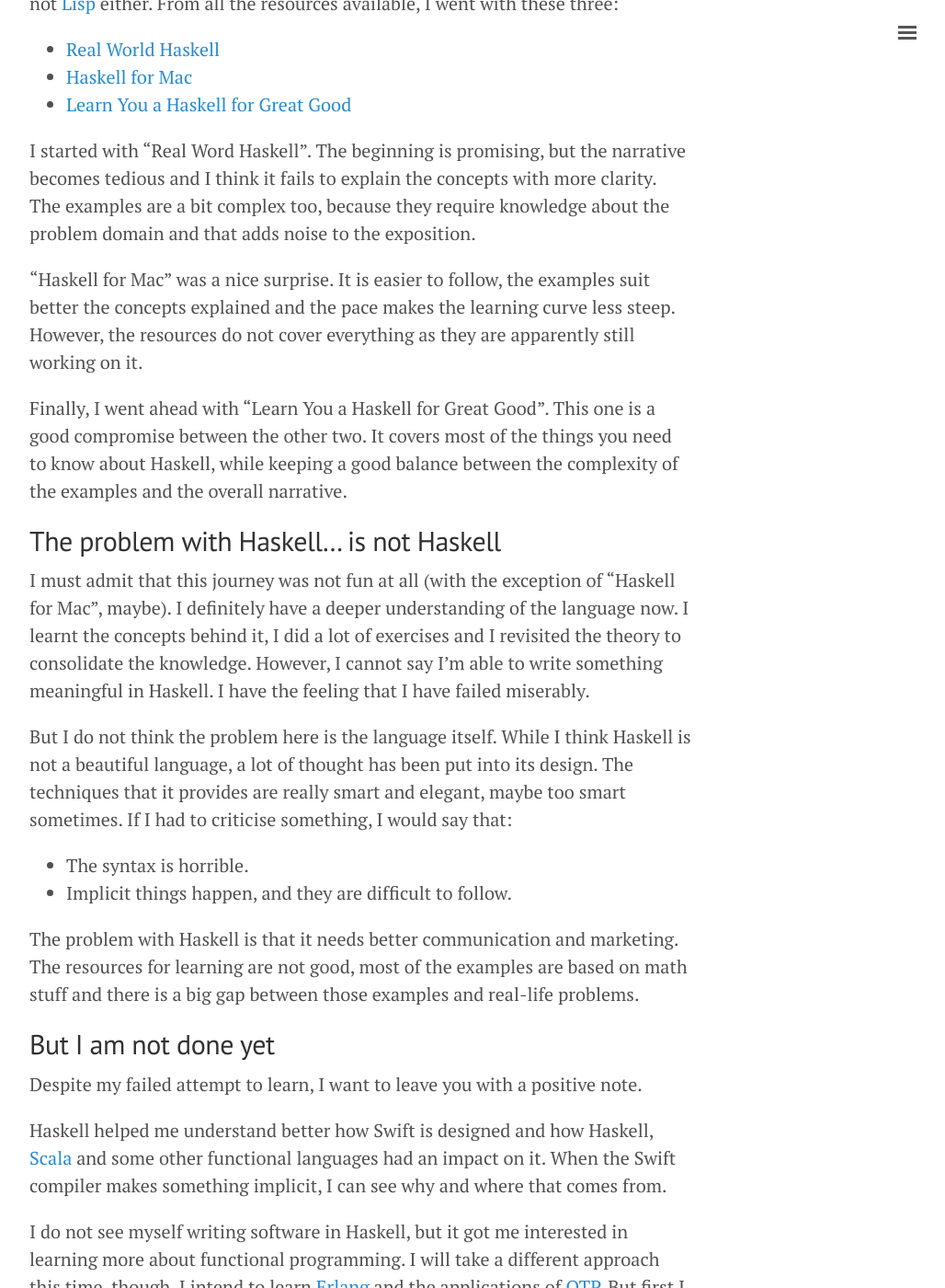
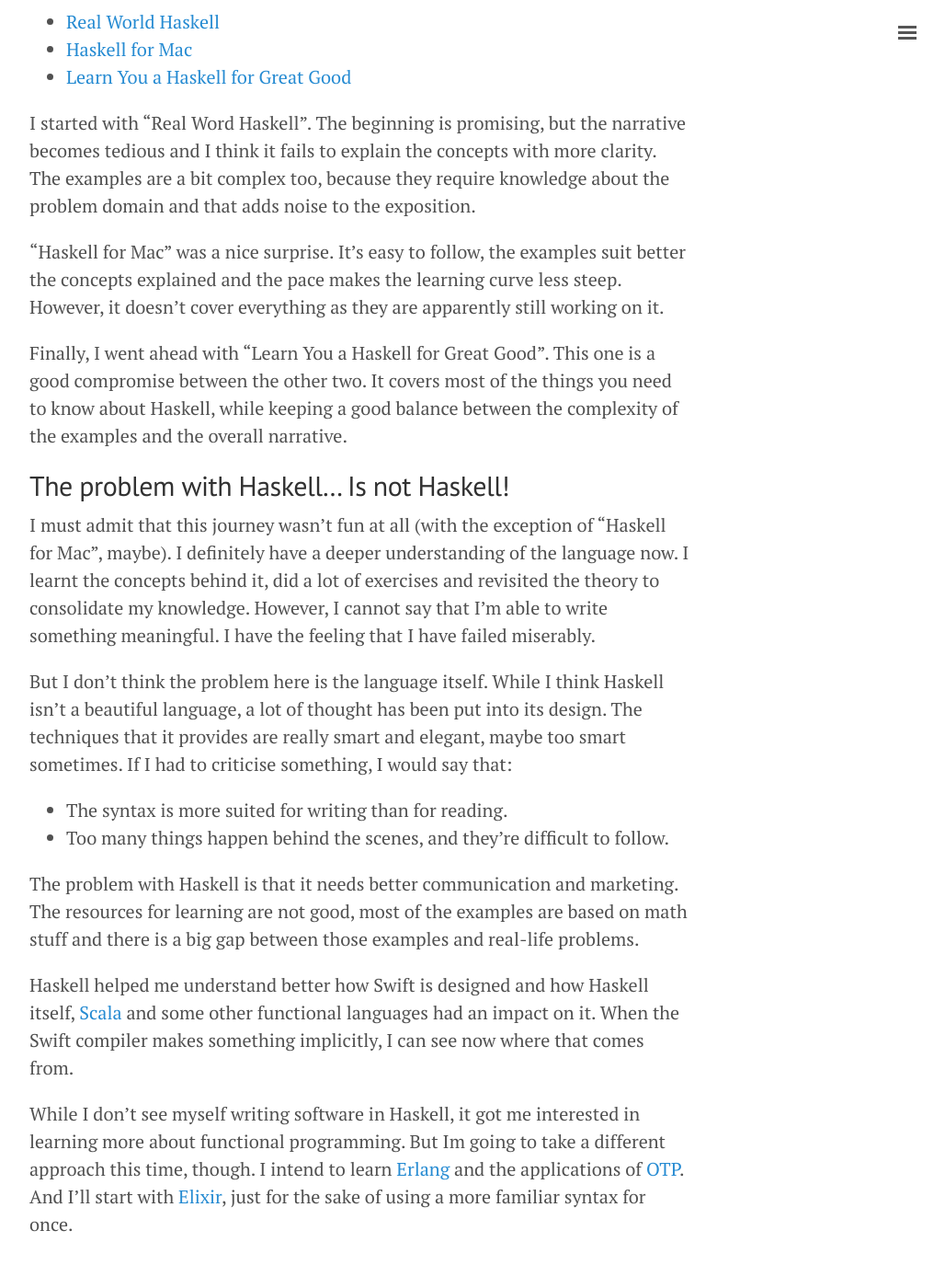
Before and after one commit to elitalon/elitalon.github.io, a Jekyll site: the page built from _posts/2016-02-27-my-failed-attempt-to-learn-haskell.md, in a window 1280 px wide and 1400 px high, scrolled down 1031 px. Shown: the whole window at 92% size, without its empty margins (248-1276 px from the left). Built offline with Jekyll 4.4.1, drawn with Linux system fonts in a browser that asks for light colours; some of the changed text lies outside the part shown.

Commit message:
Review post: 2016-02-27-my-failed-attempt-to-learn-haskell

```diff
--- a/_posts/2016-02-27-my-failed-attempt-to-learn-haskell.md
+++ b/_posts/2016-02-27-my-failed-attempt-to-learn-haskell.md
@@ -2,20 +2,20 @@
 title: My failed attempt to learn Haskell
 description: An unpleasant journey towards learning functional programming through Haskell
 ---
-A lot of attention was brought into [functional programming]() when Swift [was announced in WWDC 2014](https://developer.apple.com/videos/play/wwdc2014/101/). That was not anything new: applying such techniques to modern software development has been a trend in general. But within the Apple development ecosystem in particular, Swift really made everyone to take it more seriously.
+A lot of attention was brought into functional programming when Swift [was announced in WWDC 2014](https://developer.apple.com/videos/play/wwdc2014/101/). But that wasn't really new. Trying to apply such concepts to other disciplines (e.g. object-oriented programming) has been a trend in general. But within the Apple ecosystem in particular, Swift made everyone to take it more seriously.
 
 <!--more-->
 
 At first I was hesitant to refresh my knowledge of functional programming. I remembered enough to understand the main concepts, so I tried to focus more on transitioning from Objective-C to Swift. After all, having a deep knowledge of functional programming is not really a requirement for being proficient in Swift. It just gives you more options to design a solution.
 
-Several months passed and I was comfortable writing a good amount of code in Swift without having to check a number of resources. But I also kept reading articles about how to leverage the functional features of Swift. So maybe that was the right moment to take a step back, study some functional programming and improve my Swift toolkit.
+Several months passed and I was comfortable writing a good amount of code in Swift. But I also kept reading articles about how to leverage the functional features of Swift. I thought that maybe it was the moment to take a step back, study some functional programming and improve my Swift toolkit.
 
 
 ## Functional programming revival
 
-I decided to start by learning a new language that followed the functional paradigm. Like I mentioned above, I remembered the overall theory; I just needed to put that into practice again. So inspired by [Chris Eidhof](http://www.twitter.com/chriseidhof/) and [Natasha The Robot](https://www.natashatherobot.com/reading-functional-programming/), I chose [Haskell](https://www.haskell.org).
+I decided to start by learning a new language that followed the functional paradigm. Like I said, I remembered the overall theory so I just needed to put that into practice again. Inspired by [Chris Eidhof](http://www.twitter.com/chriseidhof/) and [Natasha The Robot](https://www.natashatherobot.com/reading-functional-programming/), I chose [Haskell](https://www.haskell.org).
 
-Haskell is a general-purpose, purely functional programming language with strong static typing, type inference and lazy evaluation. Its weird syntax is definitely not what you are used to see with imperative languages. However, it is not [Lisp](https://en.wikipedia.org/wiki/Lisp_(programming_language)) either. From all the resources available, I went with these three:
+Haskell is a general-purpose, purely functional programming language with strong static typing, type inference and lazy evaluation. Its weird syntax is definitely not what you are used to see with imperative languages. However, it's not [Lisp](https://en.wikipedia.org/wiki/Lisp_(programming_language)) either. From all the resources available, I went with these three:
 
 * [Real World Haskell](http://book.realworldhaskell.org)
 * [Haskell for Mac](http://learn.hfm.io)
@@ -23,26 +23,22 @@
 
 I started with "Real Word Haskell". The beginning is promising, but the narrative becomes tedious and I think it fails to explain the concepts with more clarity. The examples are a bit complex too, because they require knowledge about the problem domain and that adds noise to the exposition.
 
-"Haskell for Mac" was a nice surprise. It is easier to follow, the examples suit better the concepts explained and the pace makes the learning curve less steep. However, the resources do not cover everything as they are apparently still working on it.
+"Haskell for Mac" was a nice surprise. It's easy to follow, the examples suit better the concepts explained and the pace makes the learning curve less steep. However, it doesn't cover everything as they are apparently still working on it.
 
 Finally, I went ahead with "Learn You a Haskell for Great Good". This one is a good compromise between the other two. It covers most of the things you need to know about Haskell, while keeping a good balance between the complexity of the examples and the overall narrative.
 
 
-## The problem with Haskell... is not Haskell
+## The problem with Haskell... Is not Haskell!
 
-I must admit that this journey was not fun at all (with the exception of "Haskell for Mac", maybe). I definitely have a deeper understanding of the language now. I learnt the concepts behind it, I did a lot of exercises and I revisited the theory to consolidate the knowledge. However, I cannot say I'm able to write something meaningful in Haskell. I have the feeling that I have failed miserably.
+I must admit that this journey wasn't fun at all (with the exception of "Haskell for Mac", maybe). I definitely have a deeper understanding of the language now. I learnt the concepts behind it, did a lot of exercises and revisited the theory to consolidate my knowledge. However, I cannot say that I'm able to write something meaningful. I have the feeling that I have failed miserably.
 
-But I do not think the problem here is the language itself. While I think Haskell is not a beautiful language, a lot of thought has been put into its design. The techniques that it provides are really smart and elegant, maybe too smart sometimes. If I had to criticise something, I would say that:
+But I don't think the problem here is the language itself. While I think Haskell isn't a beautiful language, a lot of thought has been put into its design. The techniques that it provides are really smart and elegant, maybe too smart sometimes. If I had to criticise something, I would say that:
 
-* The syntax is horrible.
-* Implicit things happen, and they are difficult to follow.
+* The syntax is more suited for writing than for reading.
+* Too many things happen behind the scenes, and they're difficult to follow.
 
 The problem with Haskell is that it needs better communication and marketing. The resources for learning are not good, most of the examples are based on math stuff and there is a big gap between those examples and real-life problems.
 
-## But I am not done yet
+Haskell helped me understand better how Swift is designed and how Haskell itself, [Scala](http://www.scala-lang.org) and some other functional languages had an impact on it. When the Swift compiler makes something implicitly, I can see now where that comes from.
 
-Despite my failed attempt to learn, I want to leave you with a positive note.
-
-Haskell helped me understand better how Swift is designed and how Haskell, [Scala](http://www.scala-lang.org) and some other functional languages had an impact on it. When the Swift compiler makes something implicit, I can see why and where that comes from.
-
-I do not see myself writing software in Haskell, but it got me interested in learning more about functional programming. I will take a different approach this time, though. I intend to learn [Erlang](http://www.erlang.org) and the applications of [OTP](https://en.wikipedia.org/wiki/Open_Telecom_Platform). But first I am going to start with [Elixir](http://elixir-lang.org), just for the sake of using a familiar syntax for once.
+While I don't see myself writing software in Haskell, it got me interested in learning more about functional programming. But Im going to take a different approach this time, though. I intend to learn [Erlang](http://www.erlang.org) and the applications of [OTP](https://en.wikipedia.org/wiki/Open_Telecom_Platform). And I'll start with [Elixir](http://elixir-lang.org), just for the sake of using a more familiar syntax for once.
```
